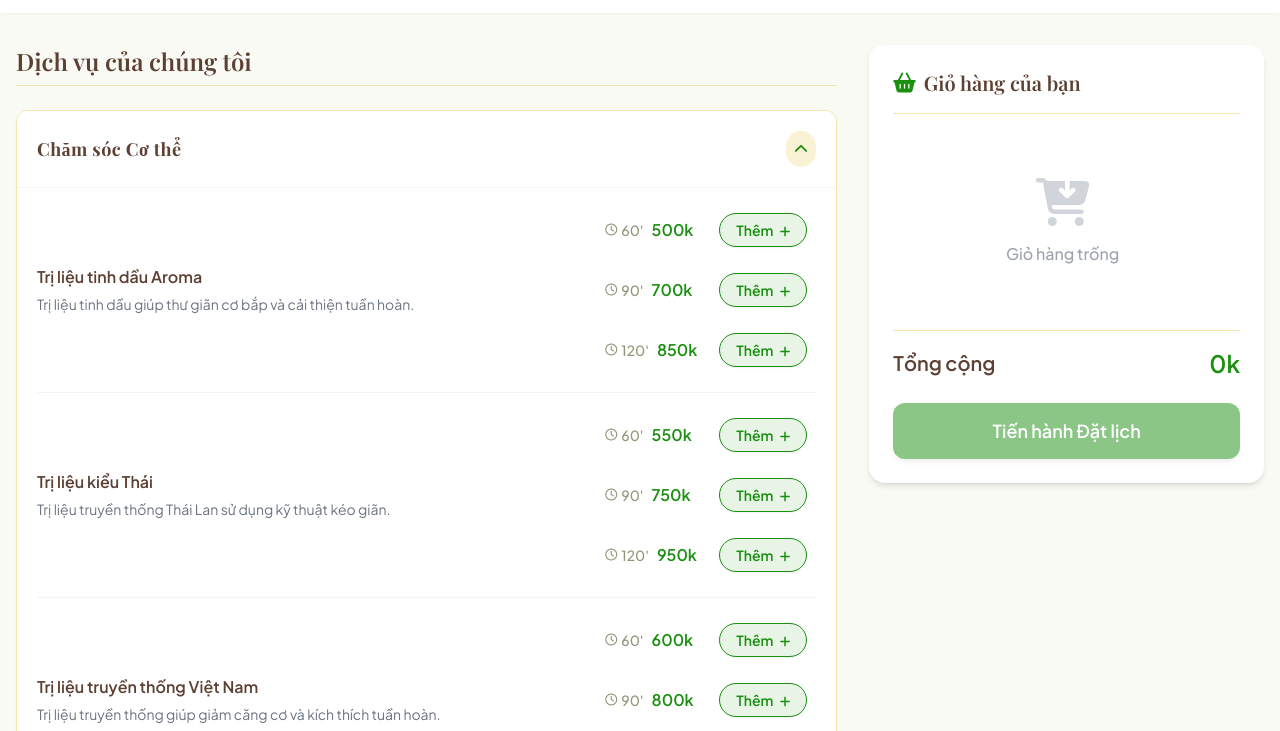
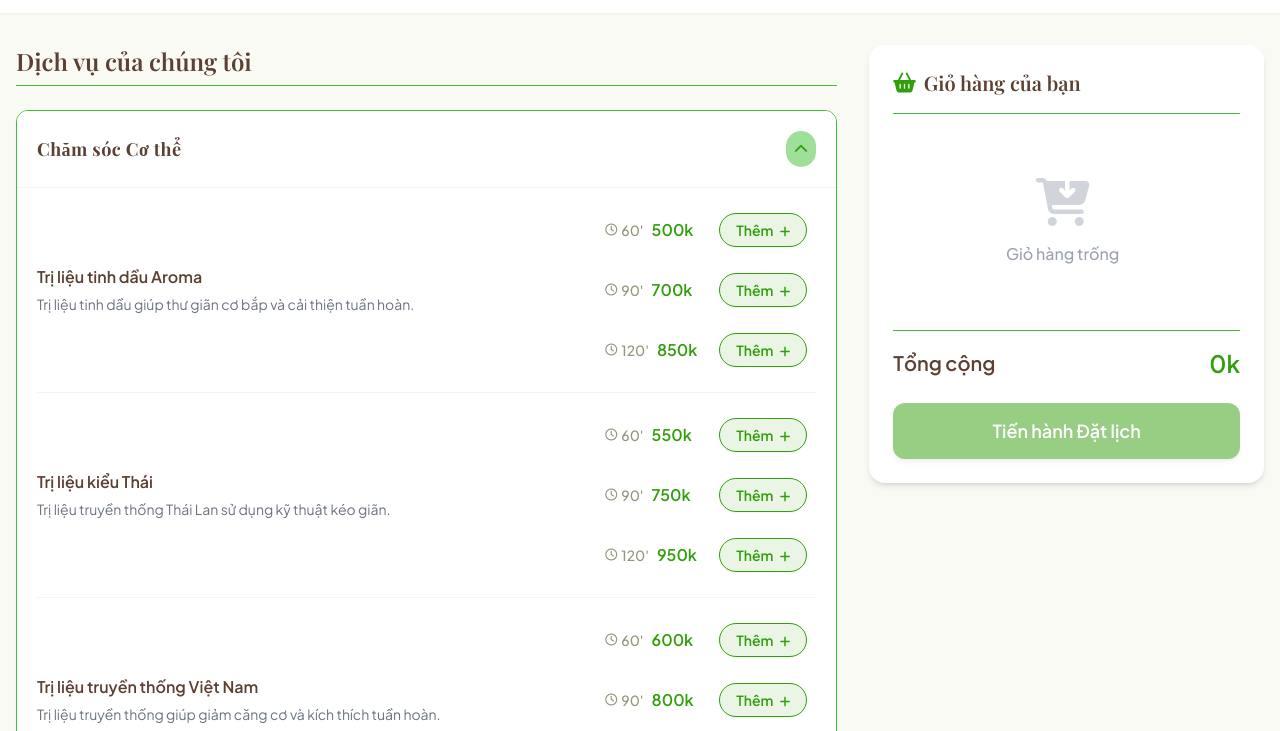
Before and after one commit to auvercostic/m, a plain HTML site: page index.html in a window 1280 px wide. Shown: the part 79-810 px from the top of the page. Drawn offline with nearby package versions, Linux system fonts and the light colour scheme.

Commit message:
Update spa color values in index.html

```diff
--- a/index.html
+++ b/index.html
@@ -18,8 +18,8 @@
         extend: {
           colors: {
             spa: {
-              gold: '#1a8f10',
-              goldLight: '#F3E5AB',
+              gold: '#319f0c',
+              goldLight: '#3fbf34',
               brown: '#5C4033',
               green: '#8F9779',
               bg: '#FAFAF5',
```
